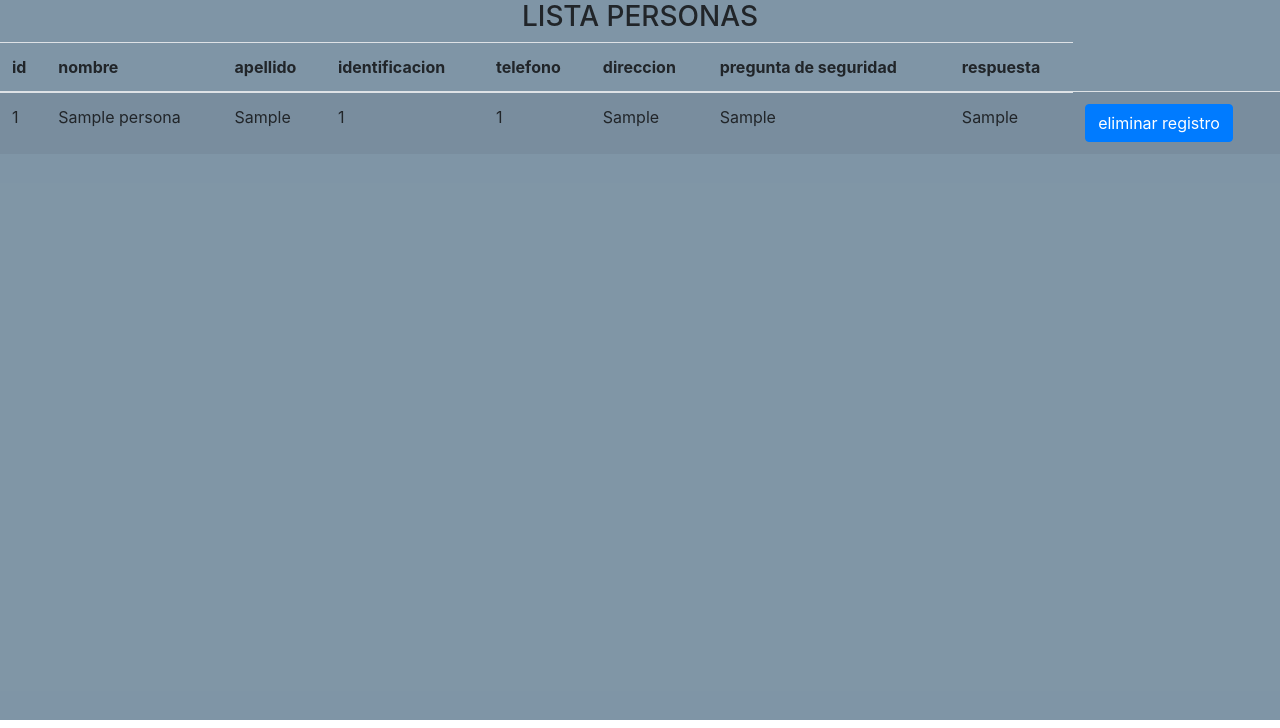
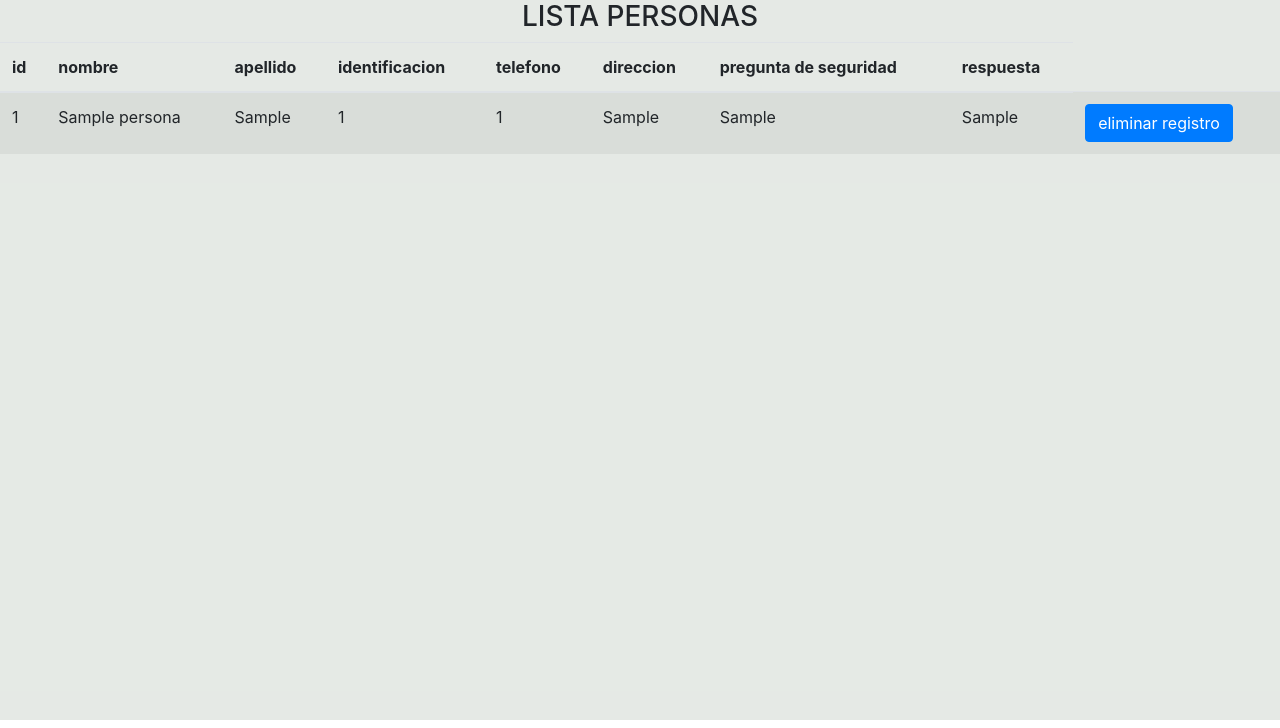
Before and after one commit to luislowy/carsproGIT, a Django app: page /lista_persona/ in a window 1280 px wide. Shown: the part 72-800 px from the top of the page. Run offline with Django 3.2, Linux system fonts and the light colour scheme; tables that the repository leaves empty hold one stand-in row (values such as "Sample post"); some libraries are stand-ins or nearby versions.

Commit message:
adornos lista cy p

```diff
--- a/static/css/sporta.css
+++ b/static/css/sporta.css
@@ -16,6 +16,15 @@
     /*background-image: url("../ima/inicio.png");*/
     background-color: rgba(1,45,78,0.5);
 }
+.conteniAGREli{
+    height: 90vh;
+    background-attachment: fixed;
+    background-position: center;
+    background-repeat: no-repeat;
+    background-size: cover;
+    /*background-image: url("../ima/inicio.png");*/
+    background-color: rgba(1,45,0,0.1);
+
 .sombraAGRE{
     position: absolute;
     left: 50%;
--- a/templates/lista_carro.html
+++ b/templates/lista_carro.html
@@ -4,7 +4,7 @@
 
 {% endblock %}
 {% block contenido %}
-
+    <section class="conteniAGREli">
 	    <div>
 		<table class="table table-striped col-sm col-md col-lg">
 		<div class ="text-center">
@@ -44,6 +44,7 @@
 
 	    </table>
 	    </div>
+	</section>
 	   {% block javascript%}
 	   <script src="{% static "js/sweetalert2@9.js" %}"></script>
 	   <script type="text/javascript">
--- a/templates/lista_persona.html
+++ b/templates/lista_persona.html
@@ -4,7 +4,7 @@
 
 {% endblock %}
 {% block contenido %}
-	<section class="conteniAGRE">
+	<section class="conteniAGREli">
  		{% csrf_token %}
 	    <div>
 		<table class="table table-striped col-sm col-md col-lg">
```
